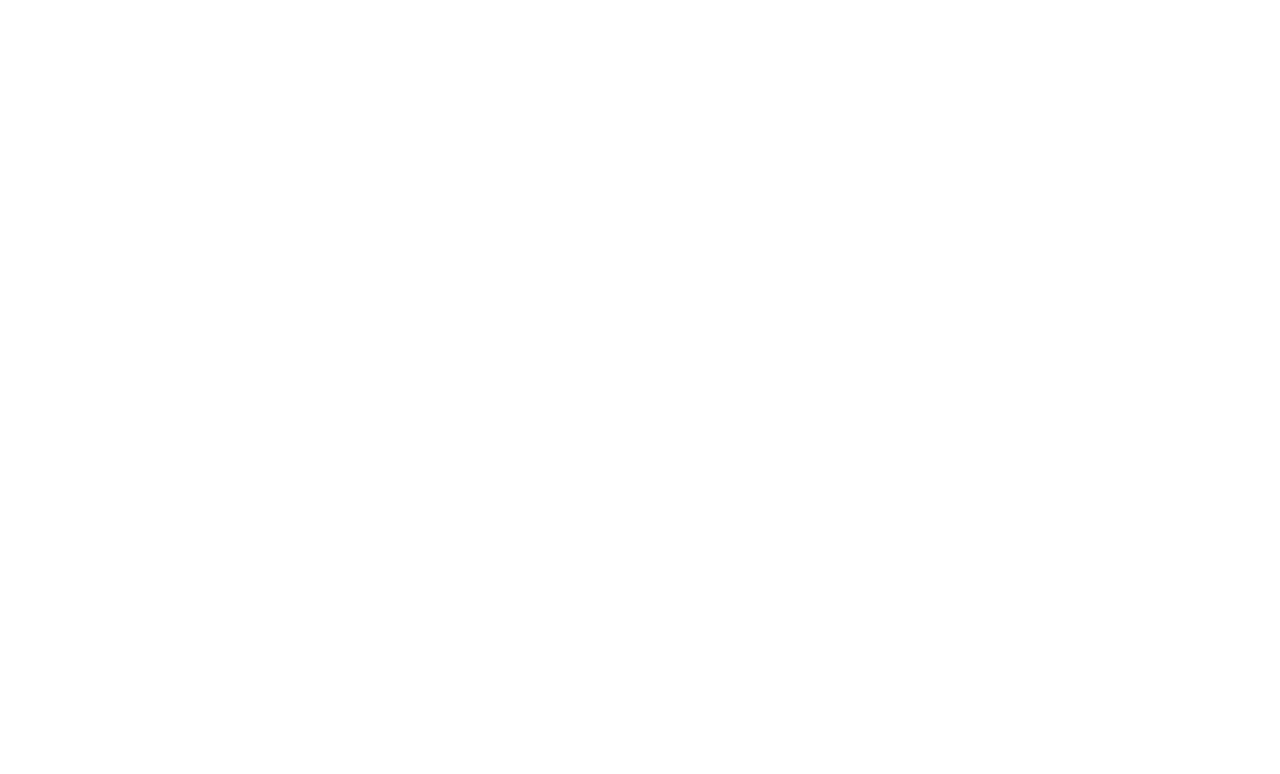
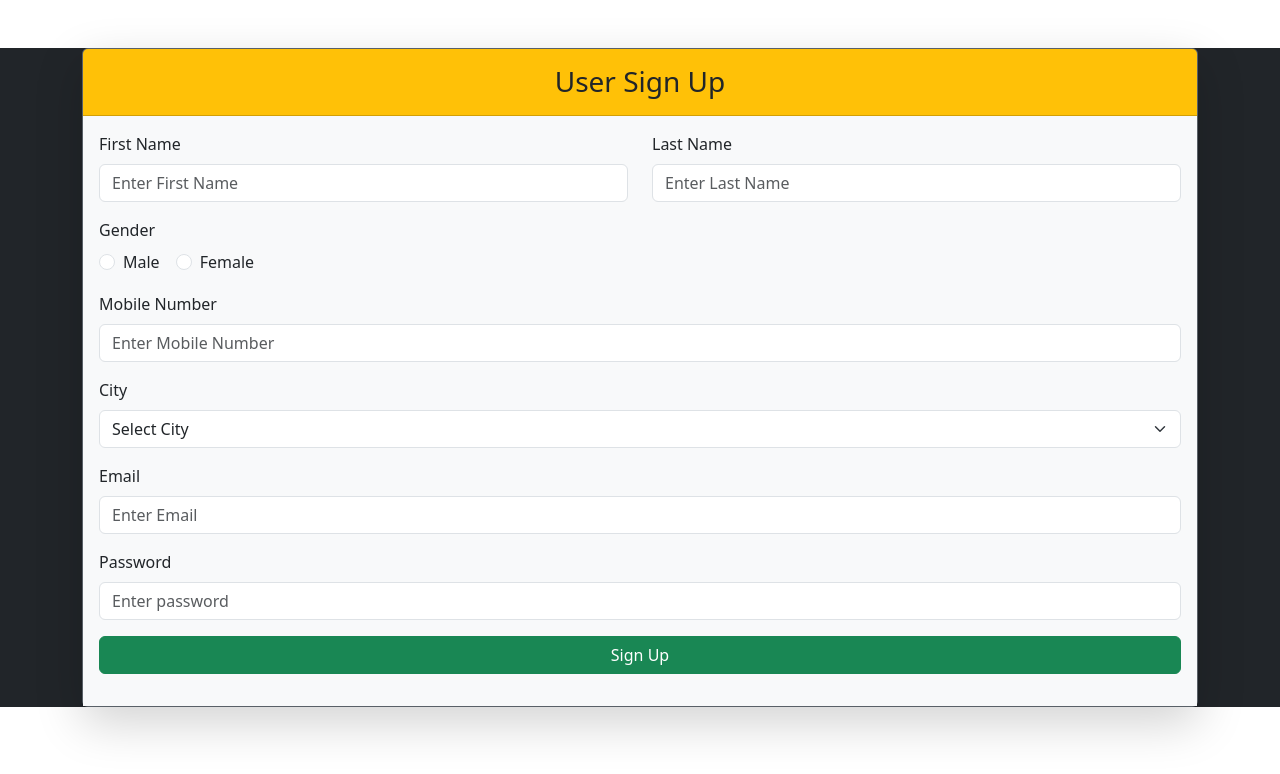
Before and after one commit to kalharaweragoda/Employee-Management---FrontEnd, an Angular app in the folder emp-app/: page /user-signIn in a window 1280 px wide. Before the commit this address led to /. Shown: the top 774 px of the page. Built offline with nearby package versions, Linux system fonts and the light colour scheme.

Commit message:
user sign in add

```diff
--- a/emp-app/src/app/app.routes.ts
+++ b/emp-app/src/app/app.routes.ts
@@ -1,6 +1,7 @@
 import { Routes } from '@angular/router';
 import { MamageEmpComponent } from './page/mamage-emp/mamage-emp.component';
 import { ViewAllEmployeeeComponent } from './page/view-all-employeee/view-all-employeee.component';
+import { UserSigninComponent } from './page/user-signin/user-signin.component';
 
 export const routes: Routes = [
     {
@@ -10,6 +11,10 @@
     {
         path:"view-all-employee",
         component:ViewAllEmployeeeComponent
+    },
+    {
+        path:"user-signIn",
+        component:UserSigninComponent
     }
 
 ];
--- a/emp-app/src/app/common/nav/nav.component.html
+++ b/emp-app/src/app/common/nav/nav.component.html
@@ -1,6 +1,6 @@
 <ul class="nav justify-content-center">
     <li class="nav-item">
-      <a class="nav-link active" aria-current="page">Active</a>
+      <a class="nav-link active" aria-current="page">User</a>
     </li>
     <li class="nav-item">
       <button class="nav-link" [routerLink]="['/add-employee']" routerLinkActtive="router-link-active" >Add Employee</button>
@@ -9,6 +9,10 @@
       <button class="nav-link" [routerLink]="['/view-all-employee']">View All Employee</button>
     </li>
     <li class="nav-item">
-      <button class="nav-link disabled" aria-disabled="true">Disabled</button>
+      <button class="nav-link disabled" aria-disabled="true">Department</button>
     </li>
+    <li class="nav justify-content-end">
+      <button class="nav-link disabled" aria-disabled="true">SignIn</button>
+    </li>
+
   </ul>
--- /dev/null
+++ b/emp-app/src/app/page/user-signin/user-signin.component.html
@@ -0,0 +1,100 @@
+<!DOCTYPE html>
+<html lang="en">
+
+<head>
+    <meta charset="UTF-8">
+    <meta name="viewport" content="width=device-width, initial-scale=1.0">
+    <link href="https://cdn.jsdelivr.net/npm/bootstrap@5.3.5/dist/css/bootstrap.min.css" rel="stylesheet"
+        integrity="sha384-SgOJa3DmI69IUzQ2PVdRZhwQ+dy64/BUtbMJw1MZ8t5HZApcHrRKUc4W0kG879m7" crossorigin="anonymous">
+    <title>SignUp</title>
+</head>
+
+<body class="bg-dark text-light">
+
+    <div class="container mt-5">
+        <div class="card bg-secondary shadow-lg">
+
+            <div class="card-header text-center text-dark bg-warning">
+                <h3 class="mt-2">User Sign Up</h3>
+            </div>
+
+            <div class="card-body bg-light">
+
+                <form action="http://localhost:8080/WEB_II_Practical1_Backend/SignUp" method="POST">
+
+                    <div class="row mb-3">
+                        <div class="col-6">
+                            <label class="form-label">First Name</label>
+                            <input class="text" name="fname" class="form-control" placeholder="Enter First Name" />
+                        </div>
+                        <div class="col-6">
+                            <label class="form-label">Last Name</label>
+                            <input class="text" name="lname" class="form-control" placeholder="Enter Last Name" />
+                        </div>
+                    </div>
+
+                    <div class="row mb-3">
+                        <label class="form-label">Gender</label>
+                        <div>
+                            <div class="form-check form-check-inline">
+                                <input class="form-check-input" type="radio" name="gender" id="male" value="Male"/>
+                                <label class="form-check-label" for="male">Male</label>
+                            </div>
+                            <div class="form-check form-check-inline">
+                                <input class="form-check-input" type="radio" name="gender" id="male" value="Male"/>
+                                <label class="form-check-label" for="male">Female</label>
+                            </div>
+                        </div>
+                    </div>
+
+                    <div class="row mb-3">
+                        <div class="col-12">
+                            <label class="form-label">Mobile Number</label>
+                            <input type="text" name="Mobile" class="form-control" placeholder="Enter Mobile Number"/>
+                        </div>
+                    </div>
+
+                    <div class="row mb-3">
+                        <div class="col-12">
+                            <label class="form-label">City</label>
+                            <select name="City" class="form-select">
+                                <option value="">Select City</option>
+                                <option value="Colombo">Colombo</option>
+                                <option value="Gampaha">Gampaha</option>
+                                <option value="Kandy">Kandy</option>
+                                <option value="Anuradhapura">Anuradhapura</option>
+                                <option value="Mathara">Mathara</option>
+                                <option value="Bandarawela">Bandarawela</option>
+                            </select>
+                        </div>
+                    </div>
+
+                    <div class="row mb-3">
+                        <div class="col-12">
+                            <label class="form-label">Email</label>
+                            <input type="email" name="email" class="form-control" placeholder="Enter Email"/>
+                        </div>
+                    </div>
+
+                    <div class="row mb-3">
+                        <div class="col-12">
+                            <label class="form-label">Password</label>
+                            <input type="password" name="password" class="form-control" placeholder="Enter password"/>
+                        </div>
+                    </div>
+
+                    <div class="row mb-3">
+                        <div class="d-grid">
+                            <button type="submit" class="btn btn-success">Sign Up</button>
+                        </div>
+                    </div>
+
+                </form>
+            </div>
+
+        </div>
+    </div>
+
+</body>
+
+</html>
--- a/emp-app/src/app/page/view-all-employeee/view-all-employeee.component.html
+++ b/emp-app/src/app/page/view-all-employeee/view-all-employeee.component.html
@@ -19,7 +19,10 @@
             <td>{{employee.email}}</td>
             <td>{{employee.departmentId}}</td>
             <td>{{employee.roleId}}</td>
-            <td><button claass="btn btn-danger" (click)="deleteEmployee(employee)"><i class="bi bi-trash3-fill"></i></button></td>
+            <td>
+                <button claass="btn btn-danger" (click)="deleteEmployee(employee)"><i class="bi bi-trash3-fill"></i></button>
+            </td>
+            <td><button class="btn btn-success"><i class="bi bi-caret-right-fill"></i></button></td>
         </tr>
     </table>
 </div>
```
Also changed, not shown: emp-app/src/app/page/user-signin/user-signin.component.ts (added, +11 -0 lines), emp-app/src/app/page/user-signin/user-signin.component.css (added), 1 other file (tests, documents, lock files or other folders).
